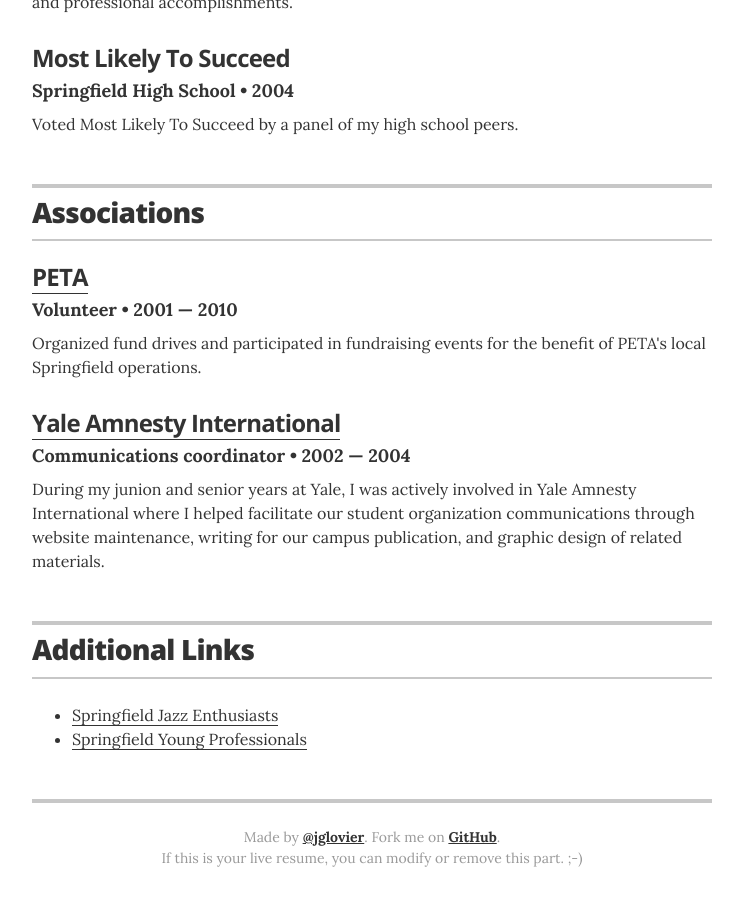
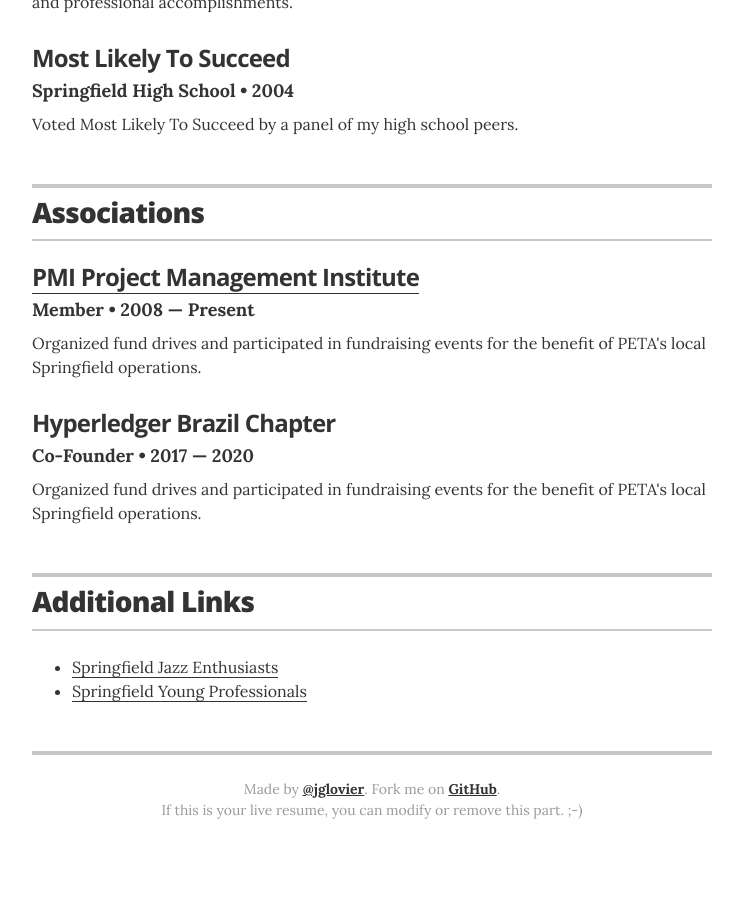
Before and after one commit to fdagaldino/fdagaldino.github.io, a Jekyll site: the page built from index.html, in a window 1280 px wide and 900 px high, scrolled down 2501 px. Shown: the whole window, without its empty margins (268-1011 px from the left). Built offline with Jekyll 4.4.1, drawn with Linux system fonts in a browser that asks for light colours; after the commit the page ends 3370 px from its top, so only the background shows below that.

Commit message:
Update associations.yml

```diff
--- a/_data/associations.yml
+++ b/_data/associations.yml
@@ -1,15 +1,14 @@
 # Associations
 # comment out the urls if you do not wish to display them
 
-- organization: PETA
-  role: Volunteer
-  year: 2001 &mdash; 2010
-  url: https://www.peta.org/
+- organization: PMI Project Management Institute
+  role: Member
+  year: 2008 &mdash; Present
+  url: https://www.pmi.org/
   summary: Organized fund drives and participated in fundraising events for the benefit of PETA's local Springfield operations.
 
-
-- organization: Yale Amnesty International
-  role: Communications coordinator
-  year: 2002 &mdash; 2004
-  url: http://campuspress.yale.edu/amnesty/
-  summary: During my junion and senior years at Yale, I was actively involved in Yale Amnesty International where I helped facilitate our student organization communications through website maintenance, writing for our campus publication, and graphic design of related materials.
+- organization: Hyperledger Brazil Chapter
+  role: Co-Founder
+  year: 2017 &mdash; 2020
+  # url: https://www.pmi.org/
+  summary: Organized fund drives and participated in fundraising events for the benefit of PETA's local Springfield operations.
```
